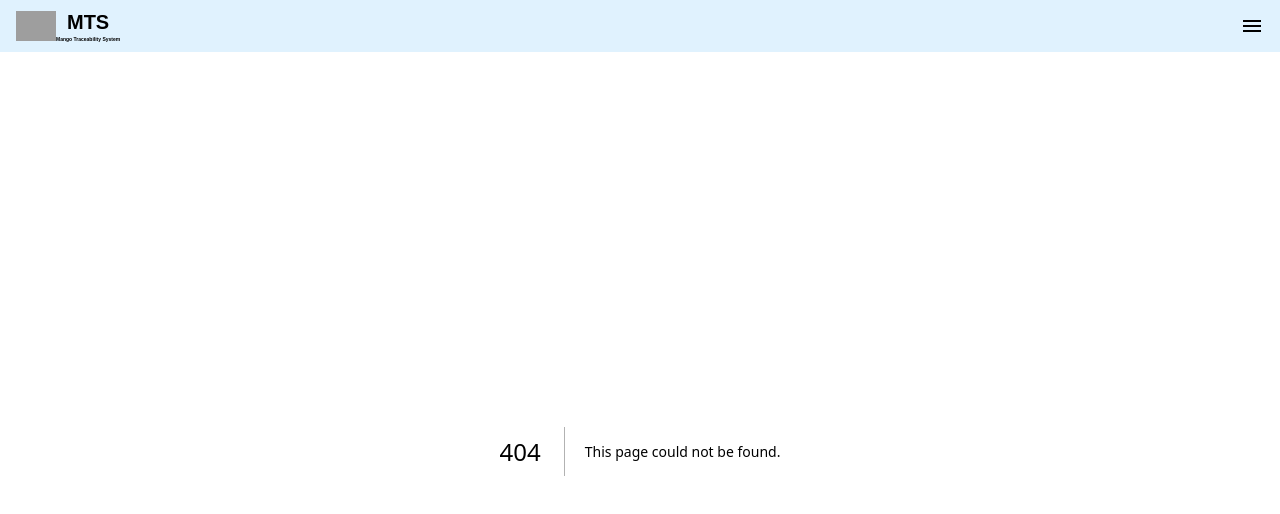
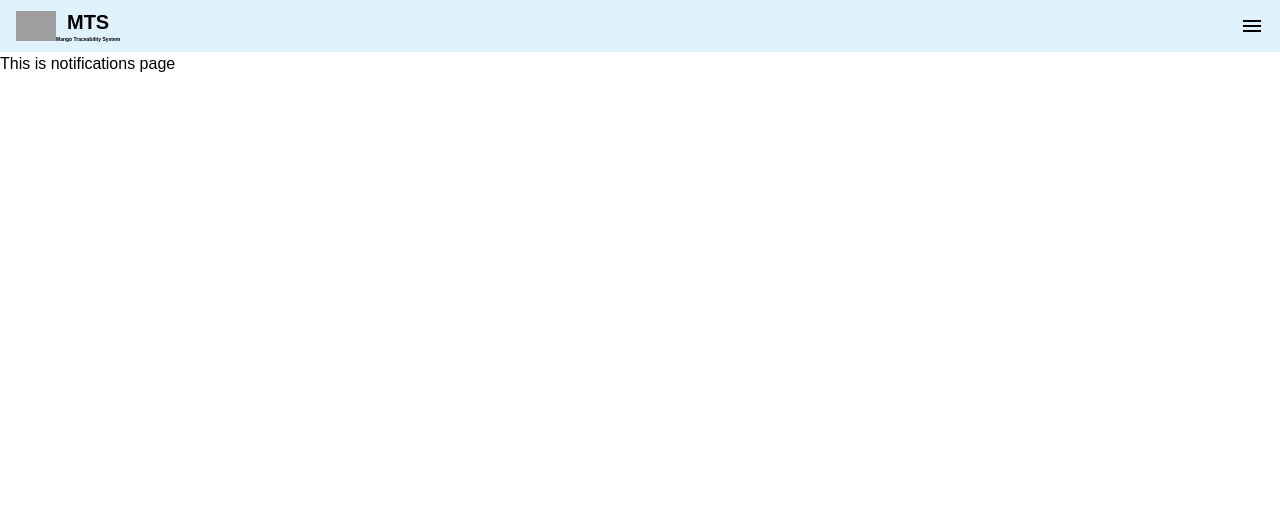
Before and after one commit to AmritHimanshu/Mango_Traceability_System, a Next.js app in the folder client/: page /notifications in a window 1280 px wide. Before the commit this address had no page. Shown: the top 514 px of the page. Built offline with nearby package versions, Linux system fonts and the light colour scheme; grey boxes are pictures that could not be loaded; a web font is replaced by a local one.

Commit message:
Created notification and profile page

```diff
--- /dev/null
+++ b/client/src/app/notifications/page.tsx
@@ -0,0 +1,13 @@
+"use client";
+
+import React from 'react'
+
+function page() {
+  return (
+    <div>
+      <div>This is notifications page</div>
+    </div>
+  )
+}
+
+export default page
--- /dev/null
+++ b/client/src/app/profile/page.tsx
@@ -0,0 +1,13 @@
+"use client";
+
+import React from 'react'
+
+function page() {
+  return (
+    <div>
+      <div>This is profile page</div>
+    </div>
+  )
+}
+
+export default page
```
